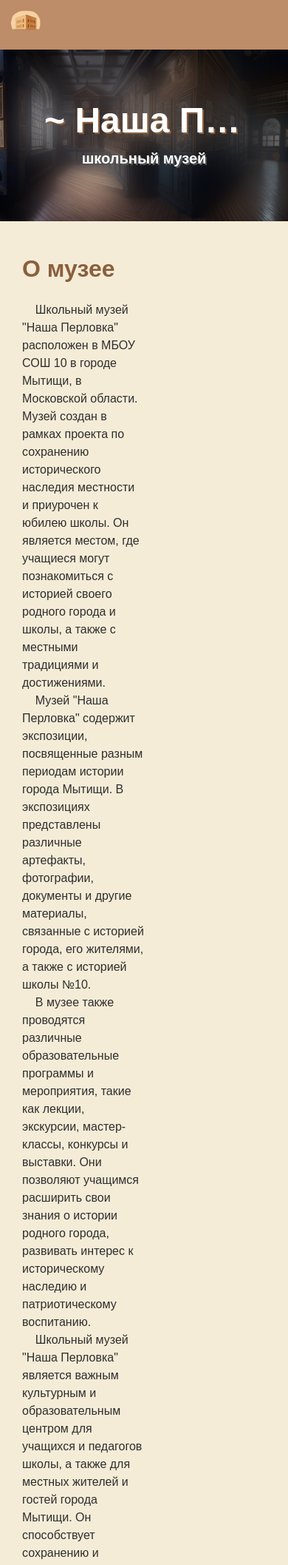
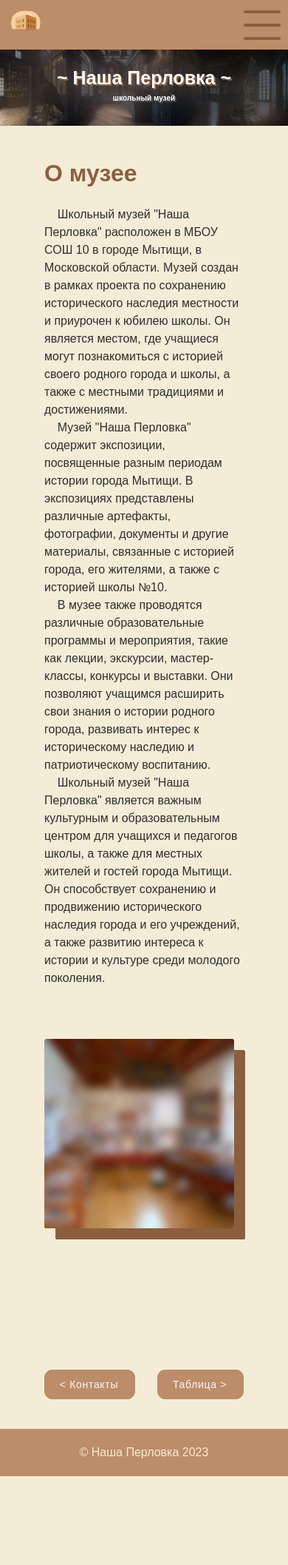
Before and after one commit to Trum-ok/museum, a Flask app: page / in a window 390 px wide. Shown: the top 2115 px of the page at 74% size. After the commit the page ends 1995 px from the top, so only its background shows below. Run offline with Flask 3, Linux system fonts and the light colour scheme.

Commit message:
Add files via upload

```diff
--- a/templates/static/style.css
+++ b/templates/static/style.css
@@ -108,10 +108,17 @@ nav {
     align-items: center;
     justify-content: space-between;
     background-color: var(--primary-200);
-    /*padding: 10px;*/
-    padding: 5px 200px 5px 10px;
+    padding: 5px 10px 5px 10px;
     padding-block: 15px;
 
+}
+
+.default_menu {
+    /*display: none;*/
+    display: flex;
+
+    /*position: relative;*/
+    /*align-items: center;*/
 }
 
 nav ul {
@@ -119,6 +126,7 @@ nav ul {
     display: flex;
     align-items: center;
     justify-content: space-between;
+    padding-inline-start: 0;
 }
 
 nav li {
@@ -126,6 +134,10 @@ nav li {
     list-style: none;
     display: flex;
     gap: 25px;
+}
+
+nav li:first-child {
+    margin-left: 0;
 }
 
 nav li:last-child {
@@ -162,7 +174,7 @@ nav a:hover {
     position: absolute;
     height: 4px;
     width: 100%;
-    background: #2E2E2E;
+    background: var(--primary-100);
     border-radius: 9px;
     opacity: 1;
     left: 0;
@@ -208,69 +220,16 @@ nav a:hover {
     left: 5px;
 }
 
-/*!*#toggler,*!*/
-/*nav label {*/
-/*    display: none;*/
-/*}*/
-
-/*@media (max-width: 600px) {*/
-/*    .logo-container {*/
-/*        display: none; !* Скрываем .logo-container *!*/
-/*    }*/
-
-/*    .logo-container img{*/
-/*        display: none; !* Скрываем .logo-container *!*/
-/*    }*/
-/*}*/
-
-
-
-    /*#toggler:checked ~ {*/
-    /*    max-height: 100%;*/
-    /*}*/
-
-/*}*/
-
-/*@media screen and (max-width: 375px) {*/
-/*    nav {*/
-/*        flex-direction: column;*/
-/*        justify-content: flex-start;*/
-/*        align-items: stretch;*/
-/*        padding: 10px;*/
-/*    }*/
-
-/*    nav a {*/
-/*        display: block;*/
-/*        text-align: center;*/
-/*        padding: 10px;*/
-/*    }*/
-
-/*    .menu-icon {*/
-/*        display: block;*/
-/*    }*/
-
-/*    .menu-items {*/
-/*        display: none;*/
-/*    }*/
-
-/*    nav .logo {*/
-/*        margin-right: auto;*/
-/*    }*/
-/*}*/
 
 .logo-container {
-    height: 100%;
     display: flex;
     align-items: center;
-    margin-right: 50px;
 }
 
 .logo-container img {
     height: 50px;
     object-fit: contain;
 }
-
-
 
 
 /* Main content styles */
@@ -304,10 +263,6 @@ main {
     max-width: 50%;
     padding-right: 80px;
 }
-
-/*.about_museum img {*/
-/*    max-width: ;*/
-/*}*/
 
 section {
     margin-bottom: 40px;
@@ -373,21 +328,100 @@ table td {
     padding: 10px;
 }
 
+.previous_next {
+    display: flex;
+    justify-content: space-between;
+}
+
+.cssbuttons-io {
+    position: relative;
+    border: none;
+    font-family: inherit;
+    font-weight: 500;
+    font-size: 18px;
+    border-radius: 0.8em;
+    letter-spacing: 0.05em;
+    /*background: linear-gradient(to right, #bd8c68, #ffefc7 );*/
+    /*color: var(--primary-100);*/
+    background: linear-gradient(to right, var(--accent-100), #6db2b4);
+
+    overflow: hidden;
+}
+
+.cssbuttons-io a {
+    /*color: var(--primary-200);*/
+    color: ghostwhite;
+}
+
+.cssbuttons-io span {
+    z-index: 10;
+    transition: color 0.4s;
+    position: relative;
+    align-items: center;
+    display: inline-flex;
+    padding: 0.8em 1.2em 0.8em 1.05em;
+}
+
+
+.cssbuttons-io::before,
+.cssbuttons-io::after {
+    position: absolute;
+    top: 0;
+    left: 0;
+    width: 100%;
+    height: 100%;
+    z-index: 0;
+}
+
+.cssbuttons-io::before {
+    content: "";
+    background: var(--primary-200);
+    width: 120%;
+    left: -10%;
+    transform: skew(30deg);
+    transition: transform 0.4s cubic-bezier(0.3, 1, 0.8, 1);
+}
+
+.cssbuttons-io:hover::before {
+    transform: translate(100%, 0);
+}
+
+.cssbuttons-io:active {
+    transform: scale(0.95);
+}
+
+
 /* Footer */
 footer {
-    background-color: var(--primary-100);
-    color: white;
+    background-color: var(--primary-200);
     padding: 20px;
     text-align: center;
-    margin-top: 50px;
+    margin-top: auto;
 }
 
 footer p {
     color: var(--bg-100);
 }
 
+@media screen and (max-width: 1024px) {
 
-@media screen and (max-width: 800px){
+    .about_museum div {
+        display: block;
+    }
+
+    .about_museum p {
+        max-width: 100%;
+        padding-right: 0;
+    }
+
+    .about_museum div img {
+        margin-top: 50px;
+        height: 95%;
+        width: 95%;
+    }
+}
+
+@media screen and (max-width: 800px) {
     main {
         margin-left: 60px;
         margin-right: 60px;
@@ -396,85 +430,158 @@ footer p {
     nav {
         padding: 5px 10px 5px 10px;
     }
+
+    .about_museum div {
+        display: block;
+    }
+
+    .about_museum p {
+        max-width: 100%;
+        padding-right: 0;
+    }
+
+    .about_museum div img {
+        margin-top: 50px;
+        height: 95%;
+        width: 95%;
+    }
+
 }
 
-@media screen and (max-width: 600px){
-
-    main {
-        margin-right: 30px;
-        margin-left: 30px;
+@media screen and (max-width: 650px) {
+    header {
+        padding: 30px;
     }
 
-    /*.logo-container {*/
-    /*    display: none; !* Скрываем .logo-container *!*/
-    /*}*/
-
-    /*.logo-container img{*/
-    /*    display: none; !* Скрываем .logo-container *!*/
-    /*}*/
-
-    /*.logo-container img {*/
-    /*    display: none;*/
-    /*}*/
-
-    nav li {
-        flex-direction: column;
-        align-items: center;
-        padding: 20px;
+    header h1 {
+        font-size: 30px;
     }
 
-    /*nav label {*/
-    /*    display: inline-flex;*/
-    /*    align-items: center;*/
-    /*    cursor: pointer;*/
+
+    header h3 {
+        font-size: 20px;
+    }
+}
+
+@media screen and (max-width: 600px) {
+
+    /*main {*/
+    /*    margin-right: 30px;*/
+    /*    margin-left: 30px;*/
     /*}*/
-
     .default_menu {
         display: none;
     }
 
-    .about_museum img {
-        display: none;
+    .burger {
+        display: flex;
     }
 
+
     /* Responsive table */
-    table {
-        width: 100%;
-        border-collapse: collapse;
+    /*    table {*/
+    /*        width: 100%;*/
+    /*        border-collapse: collapse;*/
+    /*    }*/
+    /*    table td, table th {*/
+    /*        text-align: center;*/
+    /*        padding: 5px;*/
+    /*    }*/
+    /*    table th {*/
+    /*        background-color: var(--primary-200);*/
+    /*    }*/
+    /*    table tr:nth-child(even) {*/
+    /*        background-color: var(--bg-300);*/
+    /*    }*/
+}
+
+@media screen and (max-width: 450px) {
+    header {
+        padding: 20px;
     }
 
-    table td, table th {
-        text-align: center;
-        padding: 5px;
+    header h1 {
+        font-size: 25px;
     }
 
-    table th {
-        background-color: var(--primary-200);
+
+    header h3 {
+        font-size: 10px;
     }
 
-    table tr:nth-child(even) {
-        background-color: var(--bg-300);
+    .about_museum div {
+        display: block;
+    }
+
+    .about_museum p {
+        max-width: 100%;
+        padding-right: 0;
+    }
+
+    .about_museum div img {
+        margin-top: 50px;
+        height: 95%;
+        width: 95%;
+    }
+
+    .cssbuttons-io {
+        font-size: 14px;
+    }
+
+}
+
+@media screen and (max-width: 380px) {
+    header {
+        padding: 7px;
+    }
+
+    header h1 {
+        font-size: 22px;
+    }
+
+
+    header h3 {
+        font-size: 8px;
+    }
+
+    .cssbuttons-io {
+        font-size: 10px;
     }
 }
-
 
 
 /* Стили для анимации текста */
 .text-animation {
     /*display: block;*/
-    overflow: hidden;
+    /*overflow: hidden;*/
     white-space: nowrap;
 }
 
 /* Анимация набора текста */
 @keyframes typing {
     from {
+        opacity: 0;
         width: 0;
     }
     to {
+        opacity: 1;
         width: 100%;
     }
 }
+
+/*@keyframes default_menu_opacity {*/
+/*    from {*/
+/*        opacity: 0;*/
+/*    }*/
+/*    to {*/
+/*        opacity: 1;*/
+/*    }*/
+/*}*/
+
+/*.default_menu {*/
+/*    opacity: 0  ;*/
+/*    animation: default_menu_opacity 1s ease-in forwards;*/
+/*}*/
 
 
 /* Стилизация скролл-бара */
@@ -488,46 +595,3 @@ footer p {
     background-color: var(--primary-100); /* Цвет ползунка скролл-бара */
     /*border-radius: 4px; !* Закругление углов ползунка скролл-бара *!*/
 }
-
-
-.cssbuttons-io {
-    position: relative;
-    border: none;
-    font-family: inherit;
-    font-weight: 500;
-    font-size: 18px;
-    border-radius: 0.8em;
-    background: linear-gradient(to right, #bd8c68, #ffefc7 );
-    color: var(--primary-100);
-    overflow: hidden;
-}
-
-
-.cssbuttons-io span {
-    transition: color 0.4s;
-    position: relative;
-    align-items: center;
-    display: inline-flex;
-}
-
-
-.cssbuttons-io::before,
-.cssbuttons-io::after {
-    position: absolute;
-    z-index: 0;
-}
-
-.cssbuttons-io::before {
-    content: "";
-    background: #2E2E2E;
-    transform: skew(30deg);
-    transition: transform 0.4s cubic-bezier(0.3, 1, 0.8, 1);
-}
-
-.cssbuttons-io:hover::before {
-    transform: translate(100%, 0);
-}
-
-.cssbuttons-io:active {
-    transform: scale(0.95);
-}
```
